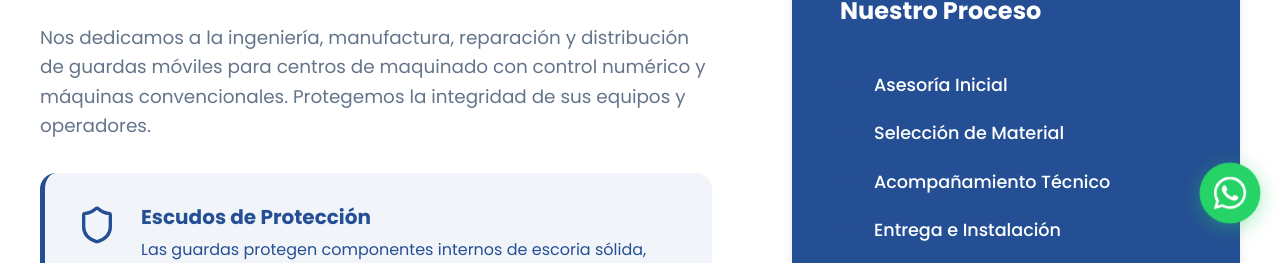
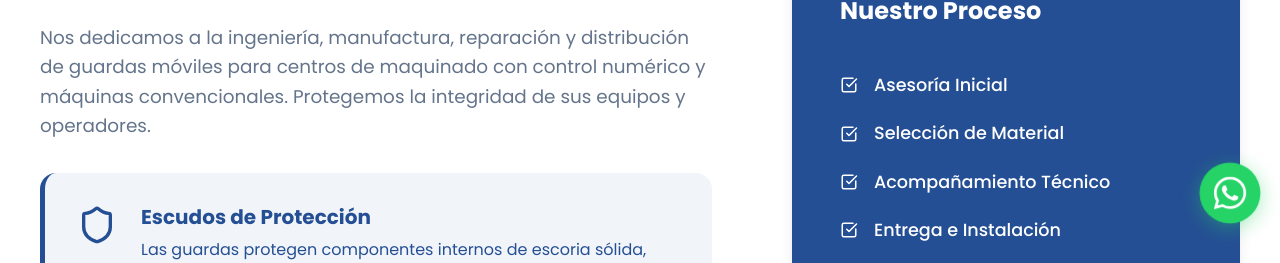
Before and after one commit to lunavalos/vilmarindustrial.com, a Next.js app: page /servicios/guardas in a window 1280 px wide. Shown: the part 537-800 px from the top of the page. Built offline with nearby package versions, Linux system fonts and the light colour scheme.

Commit message:
ajustes de diseno

```diff
--- a/src/app/servicios/guardas/Guardas.module.css
+++ b/src/app/servicios/guardas/Guardas.module.css
@@ -77,7 +77,7 @@
 }
 
 .processList svg {
-  color: var(--primary);
+  color: var(--white);
 }
 
 .guardsGridSection {
--- a/src/app/servicios/programaciones/Programaciones.module.css
+++ b/src/app/servicios/programaciones/Programaciones.module.css
@@ -104,7 +104,7 @@
 }
 
 .ignitionList svg {
-  color: var(--primary);
+  color: var(--white);
   flex-shrink: 0;
 }
 
```
